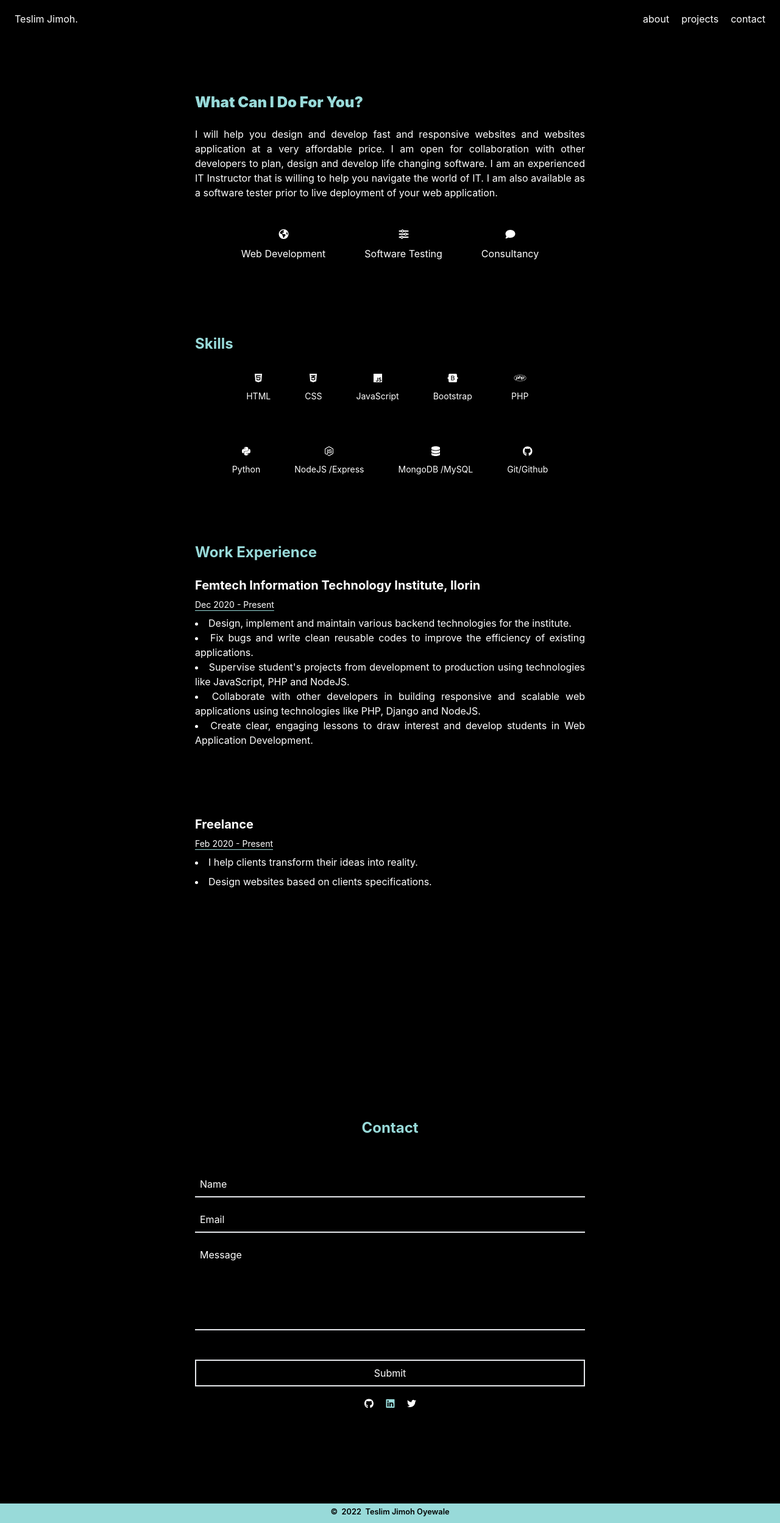
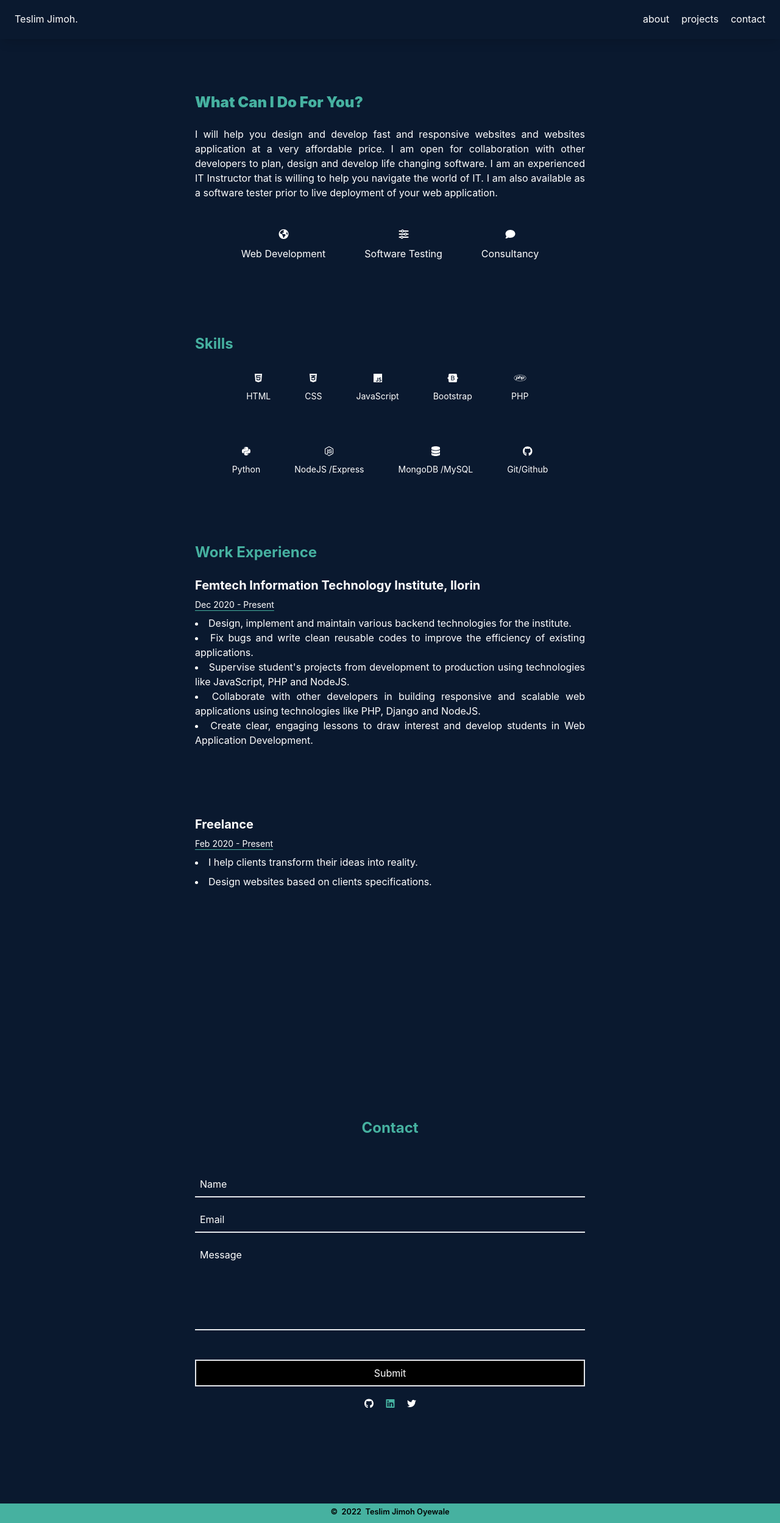
Before and after one commit to Moyowaaaa/Teslim-Jimoh, a Next.js app: page /about in a window 1280 px wide. Shown: the whole page at 61% size. Built offline with nearby package versions, Linux system fonts and the light colour scheme.

Commit message:
testing new color scheme

```diff
--- a/components/Footer.js
+++ b/components/Footer.js
@@ -18,8 +18,8 @@ const Footer = () => {
 
 
   return (
-    // <div className=' w-full flex flex-col h-auto bg-[black] text-[white] lg:relative'>
-    <div className=' h-[2rem] bg-[#98dad9] text-center text-black font-semibold text-base relative'>
+    // <div className=' w-full flex flex-col h-auto bg-[#0a192f] text-[white] lg:relative'>
+    <div className=' h-[2rem] bg-[#46b1a0] text-center text-black font-semibold text-base relative'>
 
 <small>&copy; &nbsp;<span id="demo"></span> &nbsp;Teslim Jimoh Oyewale </small>
     </div>
--- a/components/Loading.js
+++ b/components/Loading.js
@@ -30,9 +30,9 @@ const Loading = () => {
   return (
     <div className='absolute w-full h-screen  z-50'>
         <div className='flex h-full '>
-            <div className='first w-4/12 h-full bg-[#98dad9]'></div>
-            <div className='middle w-4/12 h-full bg-[#98dad9]'></div>
-            <div className='third w-4/12 h-full bg-[#98dad9]'></div>
+            <div className='first w-4/12 h-full bg-[#46b1a0]'></div>
+            <div className='middle w-4/12 h-full bg-[#46b1a0]'></div>
+            <div className='third w-4/12 h-full bg-[#46b1a0]'></div>
 
 
 
--- a/components/MobileNav.js
+++ b/components/MobileNav.js
@@ -18,7 +18,7 @@ const MobileNav = () => {
 
     return (
 
-      <div className='lg:hidden z-50 bg-[black] text-[#98dad9]'>
+      <div className='lg:hidden z-50 bg-[#0a192f] text-[#46b1a0]'>
 
 
       {openMenu ?  <button className="top-6 right-10 fixed z-50 text-4xl " onClick={() => setOpenMenu(!openMenu)}> &#9776;</button>:
@@ -27,7 +27,7 @@ const MobileNav = () => {
 
       <button className="top-6 right-10 fixed z-50 text-4xl" onClick={() => setOpenMenu(!openMenu)}> &#9776;</button>
 
-      <div className={`"top-0 right-0 fixed text-[darkslategrey] bg-[#98dad9] shadow-lg h-full w-screen z-50 ease-in-out duration-700 " ${openMenu ? " translate-x-0" : " translate-x-full"} `}>
+      <div className={`"top-0 right-0 fixed text-[darkslategrey] bg-[#46b1a0] shadow-lg h-full w-screen z-50 ease-in-out duration-700 " ${openMenu ? " translate-x-0" : " translate-x-full"} `}>
       <button className='top-6 right-12 fixed z-50 text-2xl' onClick={closeMenu}>X</button>
 
 
@@ -39,7 +39,7 @@ const MobileNav = () => {
           </Link>
 
         <Link href ="/about">
-        <p onClick={closeMenu} className={`hover:border-b-2 border-[#98dad9] ${router.pathname === "/about" || router.pathname == '/about' ? " " : ""}` }>about</p>
+        <p onClick={closeMenu} className={`hover:border-b-2 border-[#46b1a0] ${router.pathname === "/about" || router.pathname == '/about' ? " " : ""}` }>about</p>
         </Link>
 
 
--- a/components/Navbar.js
+++ b/components/Navbar.js
@@ -56,7 +56,7 @@ const Navbar = () => {
 
   return (
     <div>
-        <div className={`hidden lg:flex items-center w-full h-[4rem] justify-between px-6 cursor-pointer bg-[black] text-[white] lg:fixed z-50 shadow-lg shadow-blue-200" ${router.pathname === "/about" || router.pathname == '/about' ? "w-screen" : ""}`} >
+        <div className={`hidden lg:flex items-center w-full h-[4rem] justify-between px-6 cursor-pointer bg-[#0a192f] text-[white] lg:fixed z-50 shadow-lg shadow-blue-200" ${router.pathname === "/about" || router.pathname == '/about' ? "w-screen" : ""}`} >
         <Link href='/'><p className='name link' >Teslim Jimoh.</p></Link>
 
 
@@ -73,7 +73,7 @@ const Navbar = () => {
 
               <Link href="/about/#contact" >
 
-                <p className={`link thirdLink ${router.pathname === "/about#contac" || router.pathname == '/about#contact' ? "border-b-2 border-[#98dad9] " : ""}`}>contact</p></Link>
+                <p className={`link thirdLink ${router.pathname === "/about#contac" || router.pathname == '/about#contact' ? "border-b-2 border-[#46b1a0] " : ""}`}>contact</p></Link>
             </div>
         </div>
     </div>
--- a/components/ProjectsHeader.js
+++ b/components/ProjectsHeader.js
@@ -7,7 +7,7 @@ import { FontAwesomeIcon } from '@fortawesome/react-fontawesome'
 const ProjectsHeader = () => {
   return (
     <div>
-        <div className='w-screen flex items-center lg:w-full h-[4rem] shadow-md shadow-blue-100 cursor-pointer  justify-between px-6 bg-[#edeced] text-[black] fixed z-50 '>
+        <div className='w-screen flex items-center lg:w-full h-[4rem] shadow-md shadow-blue-100 cursor-pointer  justify-between px-6 bg-[#edeced] text-[#0a192f] fixed z-50 '>
 
 
         <Link href='/'><p className='hover:border-b-2 border-[blue]'>Teslim Jimoh.</p></Link>
--- a/pages/about.js
+++ b/pages/about.js
@@ -108,7 +108,7 @@ const handleSubmit = (e) => {
 
 
   return (
-    <div className="bg-[black] text-white">
+    <div className="bg-[#0a192f] text-white">
   <Head>
         <title>Teslim Jimoh - Backend Engineer</title>
         <meta name="description" content="Generated by create next app" />
@@ -123,7 +123,7 @@ const handleSubmit = (e) => {
 
 
   <div className="h-auto lg:h-screen w-full flex flex-col  justify-center ">
-  <h2  className="flex   text-2xl text-[#98dad9]  font-black text-center py-6" >What Can I Do For You?</h2>
+  <h2  className="flex   text-2xl text-[#46b1a0]  font-black text-center py-6" >What Can I Do For You?</h2>
   <p className="text-justify w-full px-auto">
     I will help you design and develop fast and responsive websites and
     websites application at a very affordable price. I am open for
@@ -135,19 +135,19 @@ const handleSubmit = (e) => {
 
 
   <div className="flex flex-col gap-12 w-full gap-4 lg:gap-[4rem] pt-12 justify-center lg:flex-row">
-      <div className="box1 flex flex-col items-center gap-3 hover:text-[#98dad9] cursor-pointer">
+      <div className="box1 flex flex-col items-center gap-3 hover:text-[#46b1a0] cursor-pointer">
           <FontAwesomeIcon icon={faEarthAmerica} width={25} />
           <p>Web Development</p>
       </div>
 
 
 
-      <div className="box2 flex flex-col items-center gap-3 hover:text-[#98dad9] cursor-pointer">
+      <div className="box2 flex flex-col items-center gap-3 hover:text-[#46b1a0] cursor-pointer">
           <FontAwesomeIcon icon={faSliders} width={25} />
           <p>Software Testing</p>
       </div>
 
-      <div className="box3 flex flex-col items-center gap-3 hover:text-[#98dad9] cursor-pointer">
+      <div className="box3 flex flex-col items-center gap-3 hover:text-[#46b1a0] cursor-pointer">
           <FontAwesomeIcon icon={faComment} width={25} />
           <p>Consultancy</p>
       </div>
@@ -156,56 +156,56 @@ const handleSubmit = (e) => {
 
 
       <div className="skills flex flex-col mt-[6rem]  w-full ">
-      <h1 className=" font-bold text-2xl text-[#98dad9] py-6">Skills</h1>
+      <h1 className=" font-bold text-2xl text-[#46b1a0] py-6">Skills</h1>
 
       <div className="w-10/12 mx-auto justify-center py-2 flex gap-[3.5rem] flex-wrap ">
 
 
-      <div className="flex flex-col items-center gap-3 h-[4rem]  hover:text-[#98dad9] cursor-pointer">
+      <div className="flex flex-col items-center gap-3 h-[4rem]  hover:text-[#46b1a0] cursor-pointer">
   <FontAwesomeIcon icon={faHtml5}   />
   <p className="text-sm">HTML</p>
   </div>
 
-  <div className="flex flex-col items-center gap-3 h-[4rem] hover:text-[#98dad9] cursor-pointer">
+  <div className="flex flex-col items-center gap-3 h-[4rem] hover:text-[#46b1a0] cursor-pointer">
   <FontAwesomeIcon icon={faCss3Alt}  />
   <p className="text-sm">CSS</p>
   </div>
 
-  <div className="flex flex-col items-center gap-3 h-[4rem] hover:text-[#98dad9] cursor-pointer">
+  <div className="flex flex-col items-center gap-3 h-[4rem] hover:text-[#46b1a0] cursor-pointer">
   <FontAwesomeIcon icon={faJs}  />
   <p className="text-sm">JavaScript</p>
   </div>
 
-  <div className="flex flex-col items-center gap-3 h-[4rem] hover:text-[#98dad9] cursor-pointer">
+  <div className="flex flex-col items-center gap-3 h-[4rem] hover:text-[#46b1a0] cursor-pointer">
   <FontAwesomeIcon icon={faBootstrap}  />
   <p className="text-sm">Bootstrap</p>
   </div>
 
-  <div className="flex flex-col items-center gap-3 h-[4rem] hover:text-[#98dad9] cursor-pointer">
+  <div className="flex flex-col items-center gap-3 h-[4rem] hover:text-[#46b1a0] cursor-pointer">
   <FontAwesomeIcon icon={faPhp} className="lg:w-[45px]" />
   <p className="text-sm">PHP</p>
   </div>
 
-  <div className="flex flex-col items-center gap-3 h-[4rem] hover:text-[#98dad9] cursor-pointer">
+  <div className="flex flex-col items-center gap-3 h-[4rem] hover:text-[#46b1a0] cursor-pointer">
   <FontAwesomeIcon icon={faPython}  />
   <p className="text-sm">Python</p>
   </div>
 
-  <div className="flex flex-col items-center gap-3 h-[4rem] hover:text-[#98dad9] cursor-pointer">
+  <div className="flex flex-col items-center gap-3 h-[4rem] hover:text-[#46b1a0] cursor-pointer">
   <FontAwesomeIcon icon={faNodeJs}  />
   <p className="text-sm">NodeJS /Express</p>
   </div>
 
 
 
-  <div className="flex flex-col items-center gap-3 h-[4rem] hover:text-[#98dad9] cursor-pointer">
+  <div className="flex flex-col items-center gap-3 h-[4rem] hover:text-[#46b1a0] cursor-pointer">
   <FontAwesomeIcon icon={faDatabase}  />
   <p className="text-sm">MongoDB /MySQL</p>
   </div>
 
 
 
-  <div className="flex flex-col items-center gap-3 h-[4rem] hover:text-[#98dad9] cursor-pointer">
+  <div className="flex flex-col items-center gap-3 h-[4rem] hover:text-[#46b1a0] cursor-pointer">
       <FontAwesomeIcon icon={faGithub}  />
       <p className="text-sm">Git/Github</p>
   </div>
@@ -221,14 +221,14 @@ const handleSubmit = (e) => {
 
 
   <div className="w-11/12 mx-auto lg:mx-0 lg:w-full flex flex-col h-screen pt-12 lg:pt-0">
-  <h1 className="w-auto font-bold text-2xl text-[#98dad9] py-6">Work Experience</h1>
+  <h1 className="w-auto font-bold text-2xl text-[#46b1a0] py-6">Work Experience</h1>
 
   <div className="w-full flex flex-col gap-2  ">
 
   <h2 className="font-bold text-xl ">
   Femtech Information Technology Institute, Ilorin
 </h2>
-<p className="text-sm underline underline-offset-4 decoration-[#98dad9]">Dec 2020 - Present</p>
+<p className="text-sm underline underline-offset-4 decoration-[#46b1a0]">Dec 2020 - Present</p>
 
 
 <div className="w-full mx-auto">
@@ -260,7 +260,7 @@ const handleSubmit = (e) => {
     <div className="w-full  flex flex-col gap-2 mt-[7rem]">
 
     <h2 className="font-bold text-xl ">Freelance</h2>
-<p className="text-sm underline underline-offset-4 decoration-[#98dad9] ">Feb 2020 - Present</p>
+<p className="text-sm underline underline-offset-4 decoration-[#46b1a0] ">Feb 2020 - Present</p>
 
 
 <li className="text-justify">
@@ -278,26 +278,26 @@ const handleSubmit = (e) => {
 
 
   <div className="w-full flex mt-[7rem] flex-col h-screen justify-center items-center lg:mt-0" id="contact">
-  <h1 className="w-auto font-bold text-2xl text-[#98dad9] py-6">Contact </h1>
+  <h1 className="w-auto font-bold text-2xl text-[#46b1a0] py-6">Contact </h1>
 
 
   <div className="w-full mt-[2rem] flex flex-col mx-auto ">
     <form onSubmit={handleSubmit}>
         <div className="flex flex-col gap-4">
-            <input type="text" placeholder="Name" className="bg-[black] border-b-[2px]  focus:border-[#98dad9] w-full px-2 py-2 outline-none placeholder:text-white focus:placeholder:text-[white] text-[white]"
+            <input type="text" placeholder="Name" className="bg-[#0a192f] border-b-[2px]  focus:border-[#46b1a0] w-full px-2 py-2 outline-none placeholder:text-white focus:placeholder:text-[white] text-[white]"
             value={name}
             onChange={(e)=>setName(e.target.value)}
 
             ></input>
 
-            <input type="text" placeholder="Email" className="bg-[black] border-b-[2px] text-white focus:border-[#98dad9] w-full px-2 py-2 outline-none placeholder:text-white focus:placeholder:text-[white] text-[white]"
+            <input type="text" placeholder="Email" className="bg-[#0a192f] border-b-[2px] text-white focus:border-[#46b1a0] w-full px-2 py-2 outline-none placeholder:text-white focus:placeholder:text-[white] text-[white]"
             value={email}
             onChange={(e)=>setEmail(e.target.value)}
             ></input>
 
-            {/* <input type="text" placeholder="Subject" className="bg-[#edeced] border-b-[2px]  focus:border-[#98dad9] w-full px-2 py-2 outline-none placeholder:text-black focus:placeholder:text-[darkslategrey]"></input> */}
+            {/* <input type="text" placeholder="Subject" className="bg-[#edeced] border-b-[2px]  focus:border-[#46b1a0] w-full px-2 py-2 outline-none placeholder:text-black focus:placeholder:text-[darkslategrey]"></input> */}
 
-            <textarea placeholder="Message" className="h-36  border-b-[2px] focus:border-[#98dad9] bg-[black] resize-none px-2 pt-2 outline-none placeholder:text-white focus:placeholder:text-[white] text-[white]"
+            <textarea placeholder="Message" className="h-36  border-b-[2px] focus:border-[#46b1a0] bg-[#0a192f] resize-none px-2 pt-2 outline-none placeholder:text-white focus:placeholder:text-[white] text-[white]"
              value={message}
             onChange={(e)=>setMessage(e.target.value)}
 
@@ -313,9 +313,9 @@ const handleSubmit = (e) => {
 
 </div>
 <div className='flex items-center gap-5 my-2 cursor-pointer mt-4'>
-<a href='https://github.com/teslim191' target="_blank" rel="noreferrer" ><FontAwesomeIcon icon={faGithub} width={15} className="hover:text-[#98dad9]" /></a>
-<a href="https://www.linkedin.com/in/teslim-jimoh-52056818a" target="_blank" rel="noreferrer" ><FontAwesomeIcon icon={faLinkedin} width={15} className='text-[#98dad9] hover:text-black' /></a>
-<a href='https://mobile.twitter.com/Teslim_96' target="_blank" rel="noreferrer" ><FontAwesomeIcon icon={faTwitter} width={15} className="hover:text-[#98dad9]" /></a>
+<a href='https://github.com/teslim191' target="_blank" rel="noreferrer" ><FontAwesomeIcon icon={faGithub} width={15} className="hover:text-[#46b1a0]" /></a>
+<a href="https://www.linkedin.com/in/teslim-jimoh-52056818a" target="_blank" rel="noreferrer" ><FontAwesomeIcon icon={faLinkedin} width={15} className='text-[#46b1a0] hover:text-black' /></a>
+<a href='https://mobile.twitter.com/Teslim_96' target="_blank" rel="noreferrer" ><FontAwesomeIcon icon={faTwitter} width={15} className="hover:text-[#46b1a0]" /></a>
 
 
         </div>
--- a/pages/projects.js
+++ b/pages/projects.js
@@ -58,7 +58,7 @@ console.log(works)
 
 
   return (
-    <div className='bg-[black] text-white'>
+    <div className='bg-[#0a192f] text-white'>
          <Head>
         <title>Teslim Jimoh - Backend Engineer</title>
         <meta name="description" content="Generated by create next app" />
@@ -73,7 +73,7 @@ console.log(works)
       <div className='w-full  pt-[4rem] h-screen'>
       <h2 className="text-white text-2xl cursor-pointer text-center pb-2">SOME OF MY WORK.
       <a href='https://github.com/teslim191' target="_blank" rel="noreferrer" >
-      <span className='link hover:text-[#98dad9]'>SEE MORE </span></a>  </h2>
+      <span className='link hover:text-[#46b1a0]'>SEE MORE </span></a>  </h2>
 
 
 
--- a/styles/globals.css
+++ b/styles/globals.css
@@ -11,7 +11,7 @@ body {
 
 }
 body{
-  background-color: black;
+  background-color:#0a192f;
   color:#edeced
 
 }
```
Also changed, not shown: components/ProjectCard.js (+19 -16 lines), pages/index.js (+8 -8 lines).
